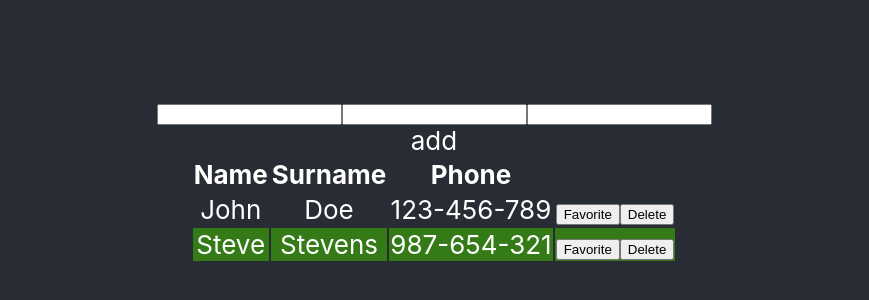
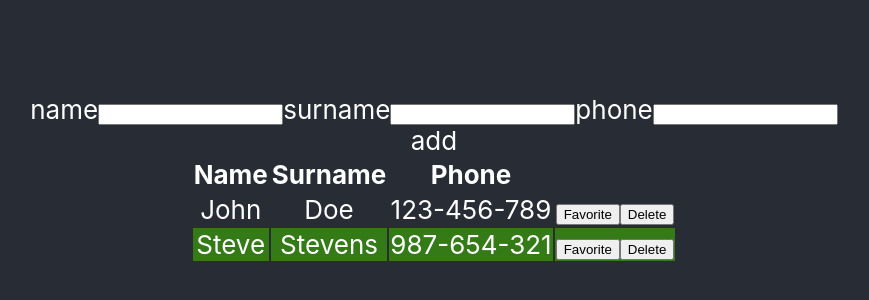
Before and after one commit to overkoper/React-homework, a React (Create React App) app in the folder my-app/: page / in a window 1280 px wide. Shown: the part 222-522 px from the top of the page, without its empty margins (206-1075 px from the left). Built offline with nearby package versions, Linux system fonts and the light colour scheme.

Commit message:
added form labels

```diff
--- a/my-app/src/App.js
+++ b/my-app/src/App.js
@@ -71,9 +71,12 @@ addPerson = () => {
       <div className="App">
         <header className="App-header">
         <form>
-          <input onChange={this.handleNameChange} value={this.state.nameInputValue}></input>
-          <input onChange={this.handleSurnameChange} value={this.state.surnameInputValue}></input>
-          <input onChange={this.handlePhoneChange} value={this.state.phoneInputValue}></input>
+          <label htmlFor="name">name</label>
+          <input onChange={this.handleNameChange} value={this.state.nameInputValue} type="text" id="name"></input>
+          <label htmlFor="name">surname</label>
+          <input onChange={this.handleSurnameChange} value={this.state.surnameInputValue} type="text" id="surname"></input>
+          <label htmlFor="name">phone</label>
+          <input onChange={this.handlePhoneChange} value={this.state.phoneInputValue} type="phone" id="phone"></input>
           <div onClick={this.addPerson}>add</div>
         </form>
             <table>
```
